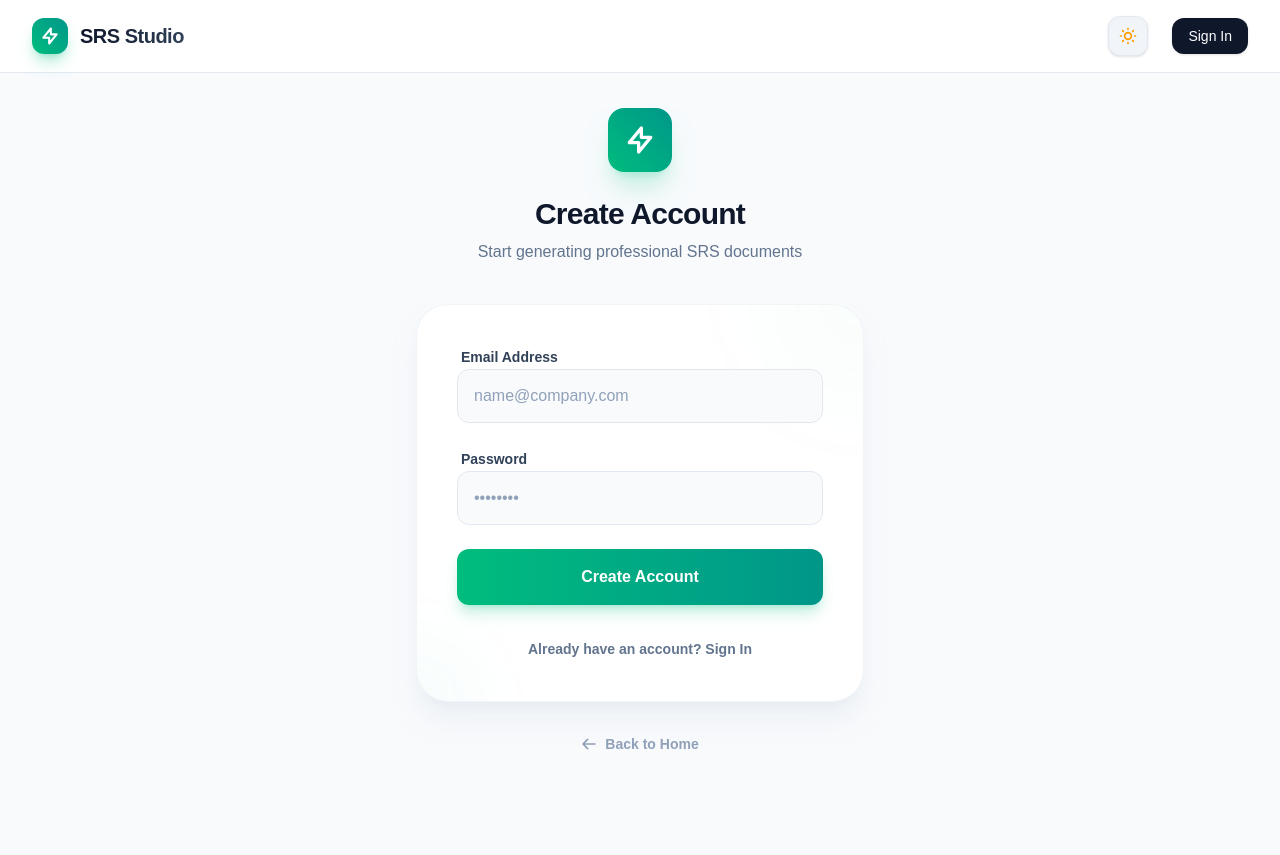
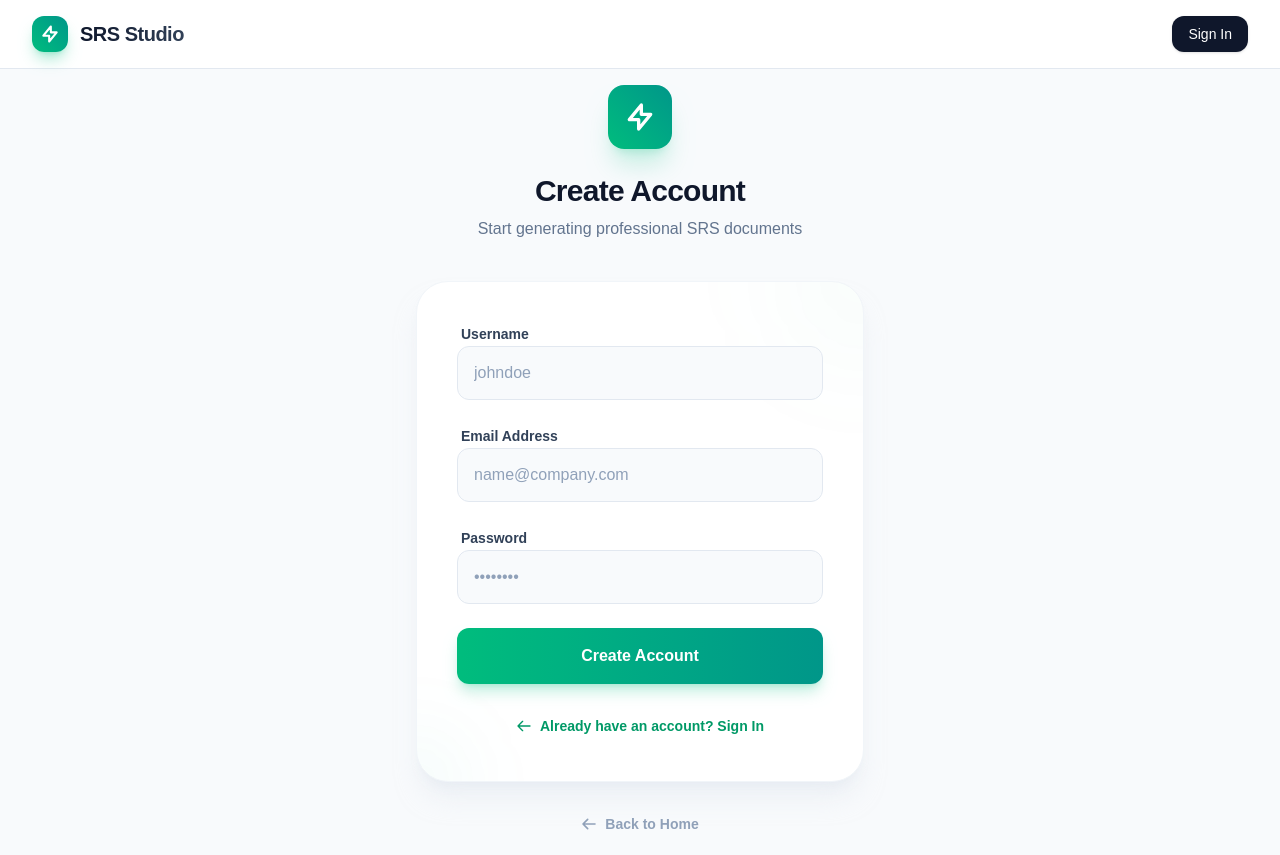
Before and after one commit to Temiawaye/SRS, a Next.js app: page /login in a window 1280 px wide. Both pictures are taken after a click on the button "Don't have an account? Sign Up". Before the commit the page ends 800 px from the top, so only its background shows below. Built offline with nearby package versions, Linux system fonts and the light colour scheme; no server answers.

Commit message:
feat:username to signup and navbar

```diff
--- a/app/components/NavHeader.tsx
+++ b/app/components/NavHeader.tsx
@@ -22,11 +22,13 @@ export default function NavHeader() {
                 </Link>
             </div>
             <div className="flex items-center gap-3 md:gap-6">
-                <ThemeToggle />
+                {/* <ThemeToggle /> */}
                 {!isLoading && user ? (
                     <div className="flex items-center gap-4">
-                        <div className="hidden sm:flex flex-col items-end">
-                            <span className="text-sm font-semibold text-slate-800 dark:text-slate-200">{user.email}</span>
+                        <div className="flex flex-col items-end">
+                            <span className="text-xs md:text-sm font-semibold text-slate-800 dark:text-slate-200 truncate max-w-[120px] md:max-w-[200px]">
+                                {user.user_metadata?.username || user.user_metadata?.full_name || user.email?.split('@')[0]}
+                            </span>
                         </div>
                         <button
                             onClick={signOut}
--- a/app/login/page.tsx
+++ b/app/login/page.tsx
@@ -8,6 +8,7 @@ import Link from 'next/link';
 export default function LoginPage() {
     const router = useRouter();
     const [email, setEmail] = useState('');
+    const [username, setUsername] = useState('');
     const [password, setPassword] = useState('');
     const [isLogin, setIsLogin] = useState(true);
     const [isLoading, setIsLoading] = useState(false);
@@ -35,6 +36,9 @@ export default function LoginPage() {
                     password,
                     options: {
                         emailRedirectTo: `${window.location.origin}/auth/callback`,
+                        data: {
+                            username,
+                        }
                     },
                 });
                 if (error) throw error;
@@ -83,6 +87,20 @@ export default function LoginPage() {
                             </div>
                         )}
 
+                        {!isLogin && (
+                            <div className="space-y-2">
+                                <label className="text-sm font-bold text-slate-700 dark:text-slate-300 ml-1 transition-colors">Username</label>
+                                <input
+                                    type="text"
+                                    required={!isLogin}
+                                    value={username}
+                                    onChange={(e) => setUsername(e.target.value)}
+                                    placeholder="johndoe"
+                                    className="w-full bg-slate-50 dark:bg-slate-950/50 border border-slate-200 dark:border-slate-800 rounded-xl px-4 py-3.5 text-slate-900 dark:text-white placeholder:text-slate-400 dark:placeholder:text-slate-600 focus:ring-4 focus:ring-emerald-500/10 focus:border-emerald-500 transition-all outline-none"
+                                />
+                            </div>
+                        )}
+
                         <div className="space-y-2">
                             <label className="text-sm font-bold text-slate-700 dark:text-slate-300 ml-1 transition-colors">Email Address</label>
                             <input
@@ -126,9 +144,19 @@ export default function LoginPage() {
                     <div className="mt-8 text-center relative z-10">
                         <button
                             onClick={() => setIsLogin(!isLogin)}
-                            className="text-sm font-semibold text-slate-500 dark:text-slate-400 hover:text-emerald-600 dark:hover:text-emerald-400 transition-colors"
+                            className="inline-flex items-center gap-2 text-sm font-bold text-emerald-600 dark:text-emerald-400 hover:text-emerald-700 dark:hover:text-emerald-300 transition-all hover:scale-105"
                         >
-                            {isLogin ? "Don't have an account? Sign Up" : "Already have an account? Sign In"}
+                            {isLogin ? (
+                                <>
+                                    <span>Don't have an account? Sign Up</span>
+                                    <svg className="w-4 h-4" fill="none" viewBox="0 0 24 24" stroke="currentColor"><path strokeLinecap="round" strokeLinejoin="round" strokeWidth={2} d="M14 5l7 7m0 0l-7 7m7-7H3" /></svg>
+                                </>
+                            ) : (
+                                <>
+                                    <svg className="w-4 h-4" fill="none" viewBox="0 0 24 24" stroke="currentColor"><path strokeLinecap="round" strokeLinejoin="round" strokeWidth={2} d="M10 19l-7-7m0 0l7-7m-7 7h18" /></svg>
+                                    <span>Already have an account? Sign In</span>
+                                </>
+                            )}
                         </button>
                     </div>
                 </div>
--- a/app/page.tsx
+++ b/app/page.tsx
@@ -64,7 +64,7 @@ export default function Home() {
               <div className="bg-white dark:bg-slate-900 rounded-[24px] md:rounded-[32px] p-2 shadow-2xl border border-white/50 dark:border-slate-800/50 backdrop-blur-sm overflow-hidden ring-1 ring-slate-200/50 dark:ring-slate-800/50">
                 <div className="bg-slate-50 dark:bg-slate-950 rounded-[18px] md:rounded-[26px] overflow-hidden border border-slate-100 dark:border-slate-800">
                   <Image
-                    src={mounted && resolvedTheme === 'dark' ? '/hero_dark.png' : '/hero_ligh.png'}
+                    src={mounted && resolvedTheme === 'dark' ? '/hero_dark.png' : '/heroli.png'}
                     alt="PRD Studio Evaluation Preview"
                     width={1400}
                     height={800}
```
Also changed, not shown: public/hero_ligh.png (deleted), public/heroli.png (added).
